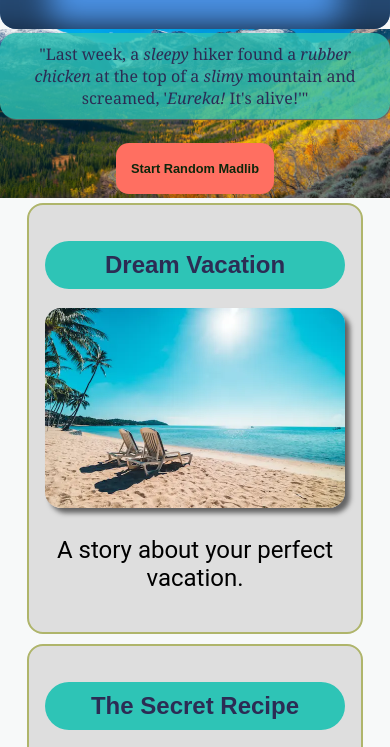
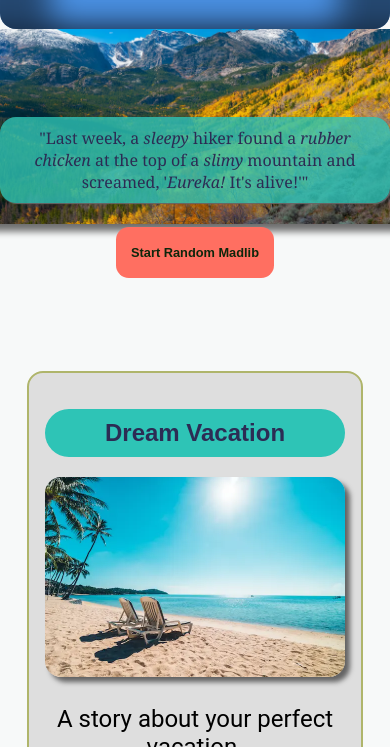
Before and after one commit to serich17/wdd131, a plain HTML site: page madlibs/index.html in a window 390 px wide. Shown: the part 83-830 px from the top of the page. Drawn offline with Linux system fonts and the light colour scheme.

Commit message:
test img

```diff
--- a/madlibs/styles/madlibs.css
+++ b/madlibs/styles/madlibs.css
@@ -191,7 +191,6 @@ h1 {
   left: 0;
   width: 100%; /* Ensures the image covers the width */
   height: auto; /* Maintains the aspect ratio */
-  transition: transform 0.5s ease;
 }
 
 
@@ -263,7 +262,7 @@ h1 {
       transform: scale(1.5); /* Zooms in the image */
   }
   .banner {
-    height: 20vh;
+    height: 40vh;
   }
 
 
```
